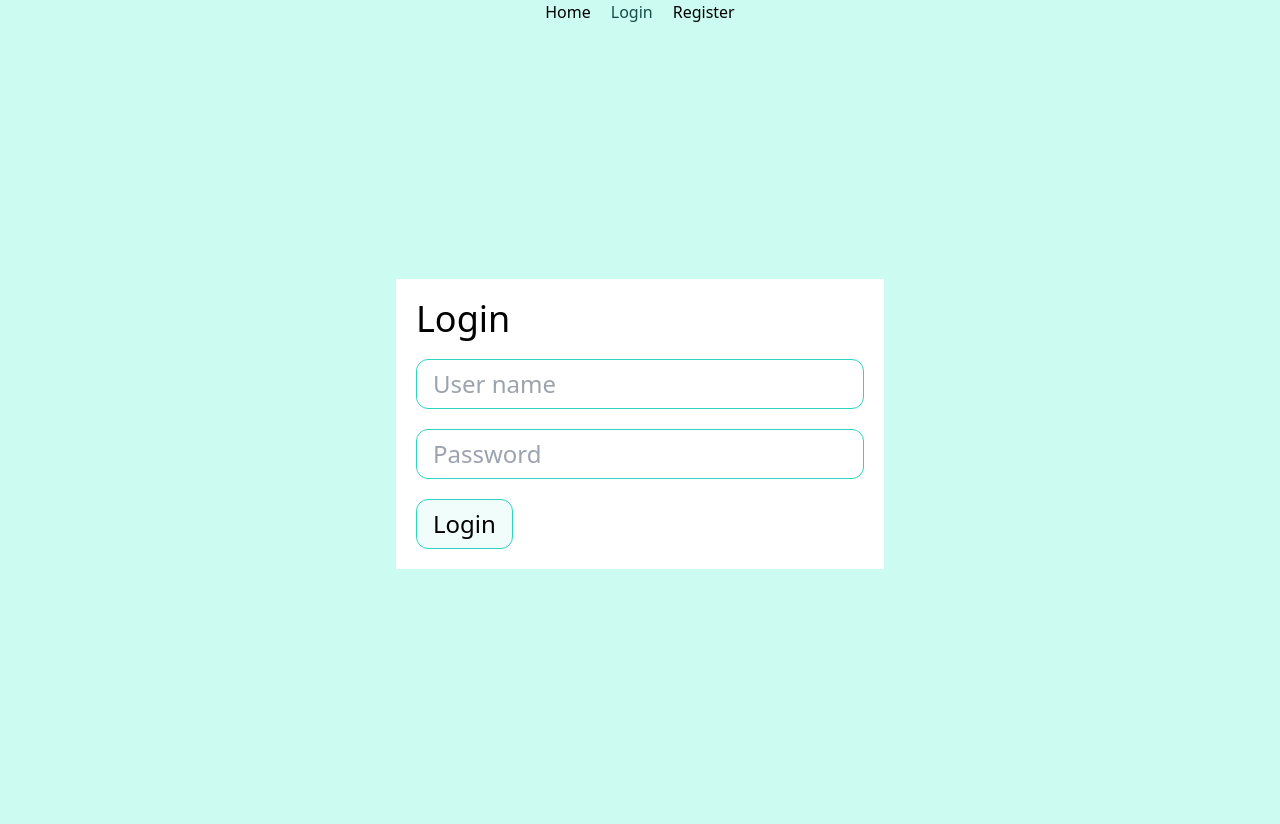
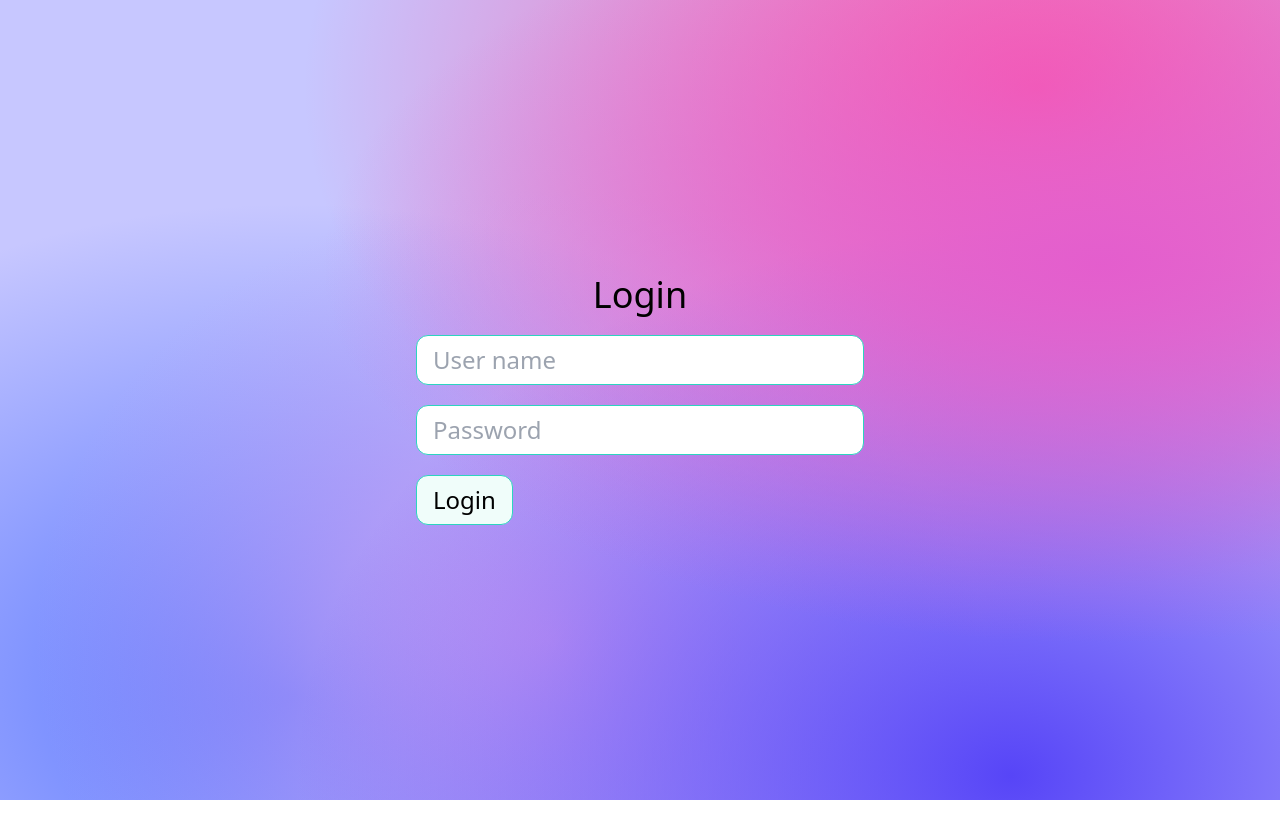
Before and after one commit to NieTypowi/WebAppBase, a Nuxt app: page /login in a window 1280 px wide. After the commit the page ends 800 px from the top, so only its background shows below. Built offline with nearby package versions, Linux system fonts and the light colour scheme.

Commit message:
sidepanel components base

```diff
--- a/assets/css/tailwind.css
+++ b/assets/css/tailwind.css
@@ -2,10 +2,16 @@
 @tailwind components;
 @tailwind utilities;
 
-@layer components{
+@layer base {
+  html,
+  body,
+  #__nuxt {
+    height: 100%;
+  }
+}
 
-    .button-default{
-        @apply text-2xl px-4 py-2 rounded-xl bg-teal-50 border border-teal-400 hover:bg-gray-200 transition
-    }
-
+@layer components {
+  .button-default {
+    @apply text-2xl px-4 py-2 rounded-xl bg-teal-50 border border-teal-400 hover:bg-gray-200 transition;
+  }
 }
--- a/components/navbar.vue
+++ /dev/null
@@ -1,19 +0,0 @@
-<template>
-  <div class="w-full flex justify-center gap-5">
-    <nuxt-link :to="'/'">Home</nuxt-link>
-    <nuxt-link :to="'/login'">Login</nuxt-link>
-    <nuxt-link :to="'/register'">Register</nuxt-link>
-  </div>
-</template>
-
-<script>
-export default {
-
-}
-</script>
-
-<style>
-.router-link-exact-active{
-    @apply text-teal-900
-}
-</style>
--- /dev/null
+++ b/components/sidepanel.vue
@@ -0,0 +1,53 @@
+<template>
+  <div class="p-5 pointer-events-none" :class="[onRight ? 'pr-0' : 'pl-0']">
+    <div class="h-full flex pointer-events-auto transition duration-300" :class="{ 'translate-x-[calc(100%_-_56px)]': collapsed && onRight }">
+      <div
+        class="relative z-10 w-14 backdrop-xl border border-blue-main transition-all duration-300"
+        :class="[
+          [collapsed ? (onRight ? 'border-r-0 bg-[#ad77e376]' : 'border-l-0 rounded-r-2xl bg-purple-main/20') : 'bg-white/80 '],
+          [onRight ? 'border-r-0 rounded-l-2xl' : 'border-l-0'],
+        ]"
+        @click="toggleCollapse()"
+      >
+        Icons
+      </div>
+      <div
+        class="relative p-5 backdrop-xl bg-white/80 border border-blue-main transition duration-300"
+        :class="[
+          [collapsed ? (onRight ? '' : '-translate-x-full  opacity-50') : onRight ? '' : 'translate-x-[-56px]'],
+          [onRight ? '' : 'border-l-0 rounded-r-2xl'],
+        ]"
+      >
+        <div class="absolute top-0 right-0" @click="toggleCollapse()">bck</div>
+        <!-- <slot /> -->
+        <!-- <div v-for="item in items">
+          <slot name="item" v-bind="item"></slot>
+        </div> -->
+        <div class="w-[300px]"></div>
+      </div>
+    </div>
+  </div>
+</template>
+
+<script>
+export default {
+  data() {
+    return {
+      collapsed: true,
+    };
+  },
+  props: {
+    onRight: {
+      type: Boolean,
+      default: false,
+    },
+  },
+  methods: {
+    toggleCollapse() {
+      this.collapsed = !this.collapsed;
+    },
+  },
+};
+</script>
+
+<style></style>
--- /dev/null
+++ b/components/top-bar.vue
@@ -0,0 +1,19 @@
+<template>
+  <div class="w-full flex justify-between gap-5 p-5 bg-purple-main/20 backdrop-blur-md">
+    <logo />
+    <div>filtry</div>
+    <div>
+      <!-- clearfix -->
+    </div>
+  </div>
+</template>
+
+<script>
+export default {};
+</script>
+
+<style>
+.router-link-exact-active {
+  @apply text-teal-900;
+}
+</style>
--- a/layouts/default.vue
+++ b/layouts/default.vue
@@ -1,8 +1,17 @@
 <template>
-    <div class="bg-teal-100 min-h-screen">
+  <div class="bg-mesh min-h-screen h-full">
     <!-- Navbar -->
-    <navbar />
-      <slot />
+    <slot />
     <!-- Footer -->
-    </div>
+  </div>
 </template>
+
+<style>
+.bg-mesh {
+  background-color: hsla(240, 100%, 89%, 1);
+  background-image: radial-gradient(at 86% 33%, hsla(310, 71%, 63%, 1) 0px, transparent 50%),
+    radial-gradient(at 79% 97%, hsla(246, 92%, 62%, 1) 0px, transparent 50%), radial-gradient(at 43% 80%, hsla(273, 76%, 79%, 1) 0px, transparent 50%),
+    radial-gradient(at 81% 11%, hsla(332, 100%, 67%, 1) 0px, transparent 50%),
+    radial-gradient(at 23% 87%, hsla(229, 100%, 67%, 1) 0px, transparent 50%);
+}
+</style>
--- a/nuxt.config.ts
+++ b/nuxt.config.ts
@@ -1,3 +1,13 @@
 export default defineNuxtConfig({
-    modules: ['@nuxtjs/tailwindcss','@pinia/nuxt']
-})
+  modules: ["@nuxtjs/tailwindcss", "@pinia/nuxt"],
+  build: {
+    postcss: {
+      postcssOptions: {
+        plugins: {
+          tailwindcss: {},
+          autoprefixer: {},
+        },
+      },
+    },
+  },
+});
--- a/pages/index.vue
+++ b/pages/index.vue
@@ -1,28 +1,31 @@
 <template>
-    <div class="flex flex-col justify-center items-center min-h-screen">
-        <h1 v-if="userData" class="text-4xl mb-5">{{userData}}</h1>
-        <h1 v-else class="text-4xl mb-5"> Hello nuxt 3 base </h1>
-        <div class="flex gap-5">
-            <nuxt-link :to="'/login'" class="button-default" >Login</nuxt-link>
-            <nuxt-link :to="'/register'" class="button-default" >Register</nuxt-link>
-        </div>
+  <div class="relative h-full">
+    <div class="relative z-10 h-full flex flex-col pointer-events-none">
+      <top-bar class="pointer-events-auto" />
+      <div class="flex-grow flex justify-between max-w-full overflow-hidden pointer-events-none">
+        <sidepanel />
+        <sidepanel :on-right="true" />
+      </div>
     </div>
+    <div class="absolute z-0 inset-0">
+      <!-- map here  -->
+    </div>
+  </div>
 </template>
 
 <script>
-import { authStore } from '~/store/auth'
+import { authStore } from "~/store/auth";
 
 export default {
-    setup(){
-        definePageMeta({
-            title: 'My home page'
-        })
+  setup() {
+    definePageMeta({
+      title: "My home page",
+    });
+  },
+  computed: {
+    userData() {
+      return authStore().getUser;
     },
-    computed:{
-        userData(){
-            return authStore().getUser
-        }
-    }
-
-}
+  },
+};
 </script>
--- a/pages/login.vue
+++ b/pages/login.vue
@@ -1,45 +1,43 @@
 <template>
-    <div class="flex flex-col justify-center items-center min-h-screen">
-        <div class="p-5 bg-white">
-            <h1 class="text-4xl mb-5"> Login </h1>
-            <form method="post" @submit.prevent="login" class="w-full max-w-md">
-                <input v-model="username" type="text" name="username" id="username" placeholder="User name" class="input-field">
-                <input v-model="password" type="text" name="password" id="password" placeholder="Password" class="input-field">
-                <button class="button-default"> Login </button>
-                <p v-if="message">{{message}}</p>
-            </form>
-        </div>
-    </div>
+  <div class="flex flex-col justify-center items-center h-full">
+    <h1 class="text-4xl mb-5">Login</h1>
+    <form method="post" @submit.prevent="login" class="w-full max-w-md">
+      <input v-model="username" type="text" name="username" id="username" placeholder="User name" class="input-field" />
+      <input v-model="password" type="text" name="password" id="password" placeholder="Password" class="input-field" />
+      <button class="button-default">Login</button>
+      <p v-if="message">{{ message }}</p>
+    </form>
+  </div>
 </template>
 
 <script>
-import { authStore } from '~/store/auth'
+import { authStore } from "~/store/auth";
 
 export default {
-    data(){
-        return{
-            username:'',
-            password:''
-        }
+  data() {
+    return {
+      username: "",
+      password: "",
+    };
+  },
+  computed: {
+    message() {
+      return authStore().getLoginRes;
     },
-    computed:{
-        message(){
-            return authStore().getLoginRes
-        },
+  },
+  methods: {
+    login() {
+      if (this.username && this.password) {
+        console.log({ username: this.username, password: this.password });
+        authStore().login({ username: this.username, password: this.password });
+      }
     },
-    methods:{
-        login(){
-            if (this.username && this.password) {
-                console.log({username:this.username, password:this.password});
-                authStore().login({username:this.username, password:this.password})
-            }
-        }
-    }
-}
+  },
+};
 </script>
 
 <style scoped>
-.input-field{
-    @apply w-full mb-5 text-2xl px-4 py-2 rounded-xl bg-white border border-teal-400 focus:border-teal-600 transition outline-none focus:outline-none
+.input-field {
+  @apply w-full mb-5 text-2xl px-4 py-2 rounded-xl bg-white border border-teal-400 focus:border-teal-600 transition outline-none focus:outline-none;
 }
 </style>
--- a/pages/register.vue
+++ b/pages/register.vue
@@ -1,44 +1,42 @@
 <template>
-    <div class="flex flex-col justify-center items-center min-h-screen">
-        <div class="p-5 bg-white">
-            <h1 class="text-4xl mb-5"> Register </h1>
-            <form method="post" @submit.prevent="register" class="w-full max-w-md">
-                <input v-model="username" type="text" name="username" id="username" placeholder="User name" class="input-field">
-                <input v-model="password" type="text" name="password" id="password" placeholder="Password" class="input-field">
-                <button class="button-default"> Register </button>
-            </form>
-            <p v-if="result"> {{result}}</p>
-        </div>
-    </div>
+  <div class="flex flex-col justify-center items-center min-h-screen">
+    <h1 class="text-4xl mb-5">Register</h1>
+    <form method="post" @submit.prevent="register" class="w-full max-w-md">
+      <input v-model="username" type="text" name="username" id="username" placeholder="User name" class="input-field" />
+      <input v-model="password" type="text" name="password" id="password" placeholder="Password" class="input-field" />
+      <button class="button-default">Register</button>
+    </form>
+    <p v-if="result">{{ result }}</p>
+  </div>
 </template>
 
 <script>
-import { authStore } from '~/store/auth'
+import { authStore } from "~/store/auth";
 export default {
-    data(){
-        return{
-            username:'',
-            password:''
-        }
+  data() {
+    return {
+      username: "",
+      password: "",
+    };
+  },
+  computed: {
+    result() {
+      return authStore().getRegisterRes;
     },
-    computed:{
-        result(){
-            return authStore().getRegisterRes
-        }
+  },
+  methods: {
+    register() {
+      if (this.username && this.password) {
+        console.log({ username: this.username, password: this.password, confirmedPassword: this.password });
+        authStore().register({ username: this.username, password: this.password, confirmedPassword: this.password });
+      }
     },
-    methods:{
-        register(){
-            if (this.username && this.password) {
-                console.log({username:this.username, password:this.password, confirmedPassword:this.password});
-                authStore().register({username:this.username, password:this.password, confirmedPassword:this.password})
-            }
-        }
-    }
-}
+  },
+};
 </script>
 
 <style scoped>
-.input-field{
-    @apply w-full mb-5 text-2xl px-4 py-2 rounded-xl bg-white border border-teal-400 focus:border-teal-600 transition outline-none focus:outline-none
+.input-field {
+  @apply w-full mb-5 text-2xl px-4 py-2 rounded-xl bg-white border border-teal-400 focus:border-teal-600 transition outline-none focus:outline-none;
 }
 </style>
--- a/tailwind.config.js
+++ b/tailwind.config.js
@@ -1,19 +1,30 @@
 export default {
-    content:[
-        'components/**/*.{vue,js,ts}',
-        'layouts/**/*.vue',
-        'pages/**/*.vue',
-        'composables/**/*.{js,ts}',
-        'plugins/**/*.{js,ts}',
-        'App.{js,ts,vue}',
-        'app.{js,ts,vue}',
-        'Error.{js,ts,vue}',
-        'error.{js,ts,vue}'
-      ],
-    theme: {
-      extend: {
-        colors: {
-        }
-      }
-    }
-  }
+  content: [
+    "components/**/*.{vue,js,ts}",
+    "layouts/**/*.vue",
+    "pages/**/*.vue",
+    "composables/**/*.{js,ts}",
+    "plugins/**/*.{js,ts}",
+    "App.{js,ts,vue}",
+    "app.{js,ts,vue}",
+    "Error.{js,ts,vue}",
+    "error.{js,ts,vue}",
+  ],
+  theme: {
+    extend: {
+      colors: {
+        purple: {
+          main: "#884AC6",
+        },
+        pink: {
+          main: "#F72585",
+        },
+        blue: {
+          main: "#4361EE",
+          dark: "#3A0CA3",
+          light: "#4CC9F0",
+        },
+      },
+    },
+  },
+};
```
Also changed, not shown: components/logo.vue (added, +17 -0 lines).
